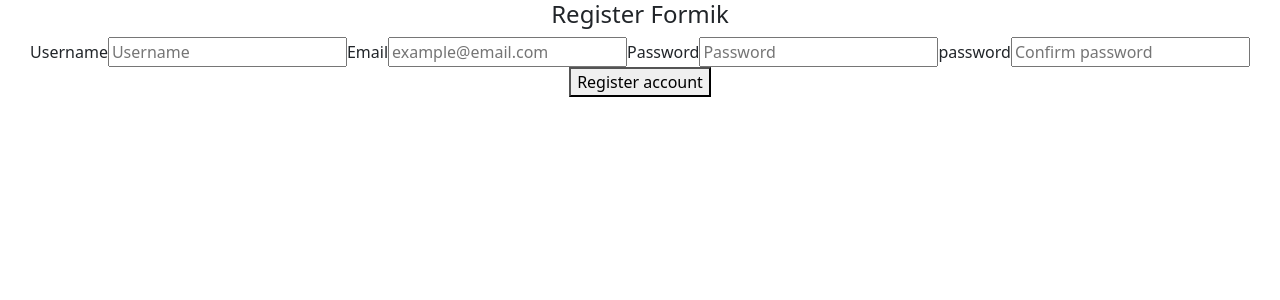
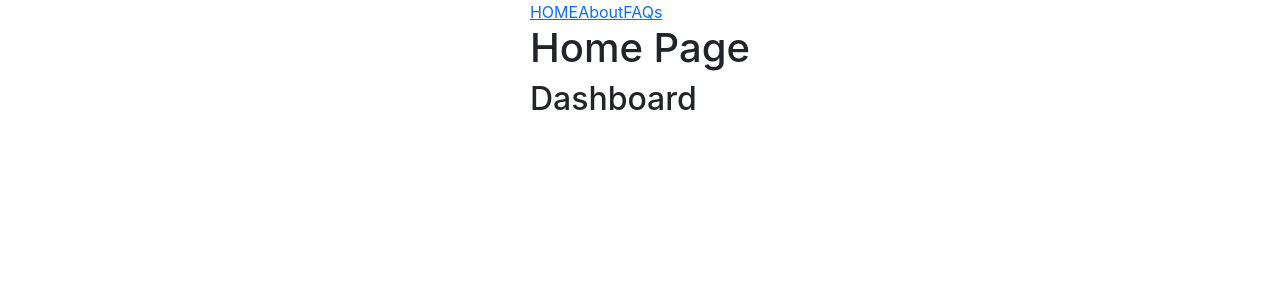
Before and after one commit to FlakoBB/OpenBootcamp_FullStack, a React (Create React App) app in the folder Curso de ReactJS/proyecto-curso/: page / in a window 1280 px wide. Shown: the top 300 px of the page. Built offline with nearby package versions, Linux system fonts and the light colour scheme.

Commit message:
ReactJS Sesion16 Rutas (react-router-dom)

```diff
--- a/Curso de ReactJS/proyecto-curso/package.json
+++ b/Curso de ReactJS/proyecto-curso/package.json
@@ -11,6 +11,7 @@
     "formik": "^2.2.9",
     "react": "^18.2.0",
     "react-dom": "^18.2.0",
+    "react-router-dom": "^5.3.4",
     "react-scripts": "5.0.1",
     "sass": "^1.59.2",
     "web-vitals": "^2.1.4",
--- /dev/null
+++ b/Curso de ReactJS/proyecto-curso/src/AppRoutingOne.js
@@ -0,0 +1,44 @@
+// import logo from './logo.svg';
+import './App.css';
+import 'bootstrap/dist/css/bootstrap.css'
+import 'bootstrap-icons/font/bootstrap-icons.css'
+import { BrowserRouter as Router, Link, Route, Switch } from 'react-router-dom'
+
+import HomePage from './pages/home/HomePage'
+import NotFoundPage from './pages/404/NotFoundPage'
+import AboutFAQs from './pages/about-faqs/AboutFAQs';
+import ProfilePage from './pages/profile/ProfilePage';
+import { TaskPage } from './pages/tasks/TaskPage';
+import TaskDetails from './pages/tasks/TaskDetails';
+
+function AppRoutingOne() {
+    return (
+        <Router>
+            <div>
+                <aside>
+                    <Link to='/'>HOME</Link>
+                    <Link to='/about'>About</Link>
+                    <Link to='/faqs'>FAQs</Link>
+                </aside>
+
+                <main>
+                    <Switch>
+                        <Route exact path='/' component={ HomePage } />
+                        {/* // ? Esteblecer diferentes rutas para un mismo componente */}
+                        {/* // * en el path poner entre parentesis las diferentes rutas separadas por un pipe */}
+                        {/* // * path='/(ruta1|ruta2|ruta3...)' */}
+                        <Route path='/(about|faqs)' component={ AboutFAQs } />
+                        <Route path='/profile' component={ ProfilePage } />
+                        <Route path='/tasks' component={ TaskPage } />
+                        <Route path='/task/:id' component={ TaskDetails } />
+
+                        {/* Dejar al final la pagina 404 - NotFoundPage */}
+                        <Route component={ NotFoundPage }/>
+                    </Switch>
+                </main>
+            </div>
+        </Router>
+    );
+}
+
+export default AppRoutingOne;
--- a/Curso de ReactJS/proyecto-curso/src/index.js
+++ b/Curso de ReactJS/proyecto-curso/src/index.js
@@ -1,13 +1,15 @@
 import React from 'react';
 import ReactDOM from 'react-dom/client';
+import AppRoutingOne from './AppRoutingOne';
 import './index.css';
-import App from './App';
+// import App from './App';
 import reportWebVitals from './reportWebVitals';
 
 const root = ReactDOM.createRoot(document.getElementById('root'));
 root.render(
   <React.StrictMode>
-    <App />
+    {/* <App /> */}
+    <AppRoutingOne/>
   </React.StrictMode>
 );
 
--- /dev/null
+++ b/Curso de ReactJS/proyecto-curso/src/pages/about-faqs/AboutFAQs.jsx
@@ -0,0 +1,35 @@
+import React from 'react'
+import { useHistory, useLocation } from 'react-router-dom'
+
+const AboutFAQs = () => {
+
+    const location = useLocation() // * obtiene datos de la ruta actual
+    const history = useHistory() // * obtiene la lista de rutas que se han visto
+
+    console.log('We are at: ', location.pathname)
+
+    const navigate = (path) => {
+        history.push(path)
+    }
+
+    const goBavk = () => {
+        history.goBack()
+    }
+
+    const goForward = () => {
+        history.goForward()
+    }
+
+    return (
+        <div>
+            <h1>About | FAQs Page</h1>
+            <div>
+                <button onClick={ () => navigate('/') }>Go home</button>
+                <button onClick={ goBavk }>Go back</button>
+                <button onClick={ goForward }>Go forward</button>
+            </div>
+        </div>
+    )
+}
+
+export default AboutFAQs
--- /dev/null
+++ b/Curso de ReactJS/proyecto-curso/src/pages/profile/ProfilePage.jsx
@@ -0,0 +1,9 @@
+import React from 'react'
+
+const ProfilePage = () => {
+    return (
+        <div>ProfilePage</div>
+    )
+}
+
+export default ProfilePage
--- /dev/null
+++ b/Curso de ReactJS/proyecto-curso/src/pages/tasks/TaskDetails.jsx
@@ -0,0 +1,13 @@
+import React from 'react'
+import { useParams } from 'react-router-dom'
+
+const TaskDetails = () => {
+
+    const {id} = useParams()
+
+    return (
+        <div>TaskDetails - { id }</div>
+    )
+}
+
+export default TaskDetails
```
Also changed, not shown: 1 other file (tests, documents, lock files or other folders).
